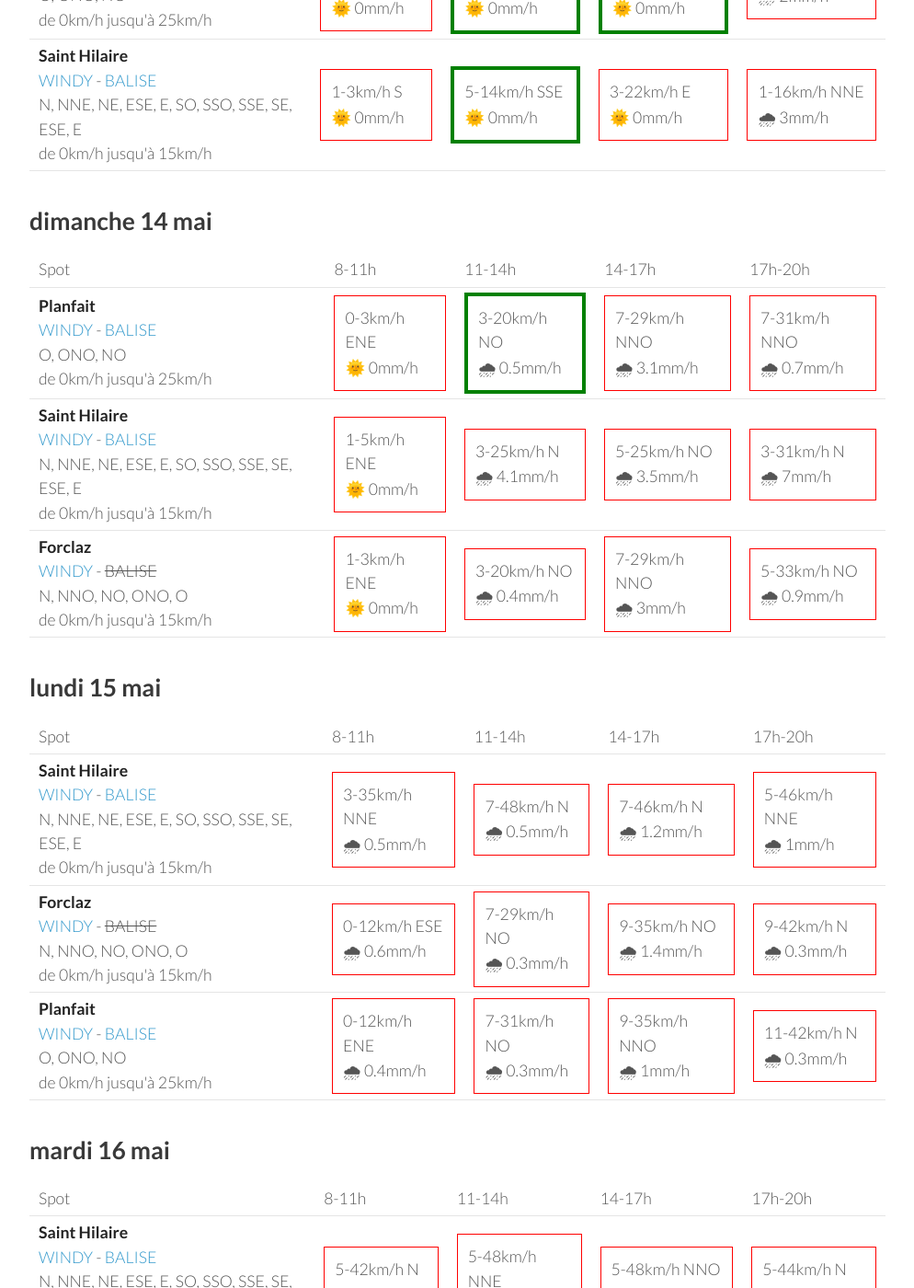
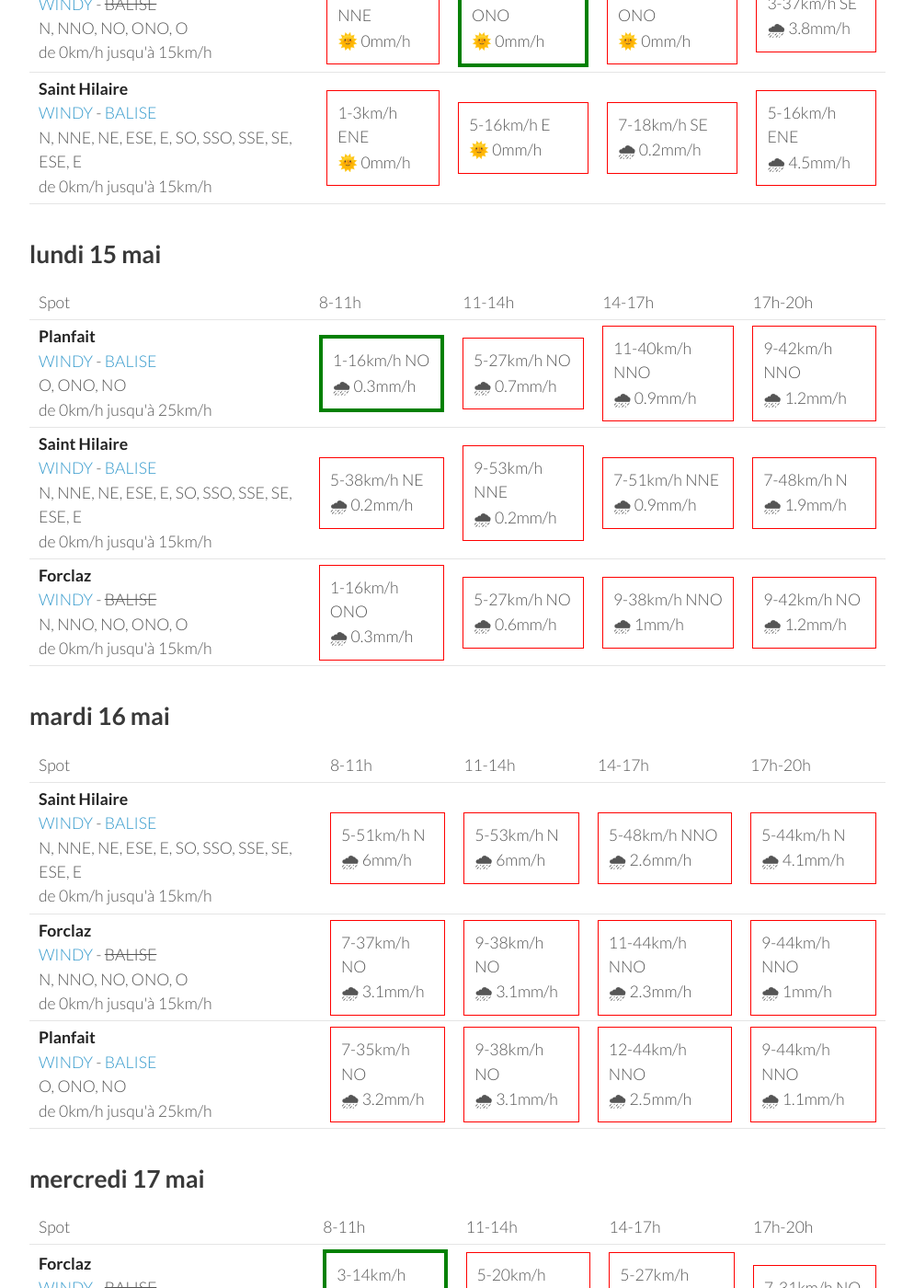
Before and after one commit to parapente-dans-le-nord/parapente-dans-le-nord.github.io, a Jekyll site: the page built from alpes_nord.markdown, in a window 1280 px wide and 1400 px high, scrolled down 1042 px. Shown: the whole window at 92% size, without its empty margins (26-1020 px from the left). Built offline with Jekyll 4.4.1, drawn with Linux system fonts in a browser that asks for light colours; some of the changed text lies outside the part shown.

Commit message:
update index.markdown

```diff
--- a/alpes_nord.markdown
+++ b/alpes_nord.markdown
@@ -7,51 +7,8 @@ title:  "Tous les spots"
 {: .links}
 
 # Prevision Windy, modèle Arome
-page mise à jour le vendredi 12 mai 22:26
+page mise à jour le samedi 13 mai 06:26
 
-## vendredi 12 mai
-
-{::nomarkdown}
-<table>
-  <tbody>
-    <tr>
-      <td>Spot</td>
-      <td>8-11h</td>
-      <td>11-14h</td>
-      <td>14-17h</td>
-      <td>17h-20h</td>
-    </tr>
-<tr>
-        <td><strong>Forclaz</strong><br><a href="https://windy.com/45.814/6.247?45.375,6.246,8,m:eVwaglz">WINDY</a> - <span class="no-balise"> BALISE </span><br> <span class="vent-favorable">N, NNO, NO, ONO, O</span><br><span class="force-vent">de 0km/h jusqu'à 15km/h</span> </td>
-
-            <td><div class="not-flyable"><p>0-0km/h NA</p><p>🌧️ 0mm/h</p></div></td>
-            <td><div class="not-flyable"><p>0-0km/h NA</p><p>🌧️ 0mm/h</p></div></td>
-            <td><div class="not-flyable"><p>0-0km/h NA</p><p>🌧️ 0mm/h</p></div></td>
-            <td><div class="not-flyable"><p>3-12km/h N</p><p>🌧 11mm/h</p></div></td>
-
-    </tr>
-<tr>
-        <td><strong>Planfait</strong><br><a href="https://windy.com/45.853/6.223?45.415,6.223,8">WINDY</a> - <span class=""><a href="https://www.openwindmap.org/PP496">BALISE</a> </span><br> <span class="vent-favorable">O, ONO, NO</span><br><span class="force-vent">de 0km/h jusqu'à 25km/h</span> </td>
-
-            <td><div class="not-flyable"><p>0-0km/h NA</p><p>🌧️ 0mm/h</p></div></td>
-            <td><div class="not-flyable"><p>0-0km/h NA</p><p>🌧️ 0mm/h</p></div></td>
-            <td><div class="not-flyable"><p>0-0km/h NA</p><p>🌧️ 0mm/h</p></div></td>
-            <td><div class="not-flyable"><p>7-22km/h E</p><p>🌧 10mm/h</p></div></td>
-
-    </tr>
-<tr>
-        <td><strong>Saint Hilaire</strong><br><a href="https://windy.com/45.307/5.888?45.087,5.889,9,m:eUFagkX">WINDY</a> - <span class=""><a href="http://www.balisemeteo.com/balise.php?idBalise=61">BALISE</a> </span><br> <span class="vent-favorable">N, NNE, NE, ESE, E, SO, SSO, SSE, SE, ESE, E</span><br><span class="force-vent">de 0km/h jusqu'à 15km/h</span> </td>
-
-            <td><div class="not-flyable"><p>0-0km/h NA</p><p>🌧️ 0mm/h</p></div></td>
-            <td><div class="not-flyable"><p>0-0km/h NA</p><p>🌧️ 0mm/h</p></div></td>
-            <td><div class="not-flyable"><p>0-0km/h NA</p><p>🌧️ 0mm/h</p></div></td>
-            <td><div class="not-flyable"><p>11-29km/h NE</p><p>🌧 4.5mm/h</p></div></td>
-
-    </tr>
-
-</tbody>
-</table>
-{:/}
 ## samedi 13 mai
 
 {::nomarkdown}
@@ -67,30 +24,30 @@ page mise à jour le vendredi 12 mai 22:26
 <tr>
         <td><strong>Forclaz</strong><br><a href="https://windy.com/45.814/6.247?45.375,6.246,8,m:eVwaglz">WINDY</a> - <span class="no-balise"> BALISE </span><br> <span class="vent-favorable">N, NNO, NO, ONO, O</span><br><span class="force-vent">de 0km/h jusqu'à 15km/h</span> </td>
 
-            <td><div class="flyable"><p>1-5km/h N</p><p>🌞 0mm/h</p></div></td>
-            <td><div class="flyable"><p>5-12km/h NO</p><p>🌞 0mm/h</p></div></td>
-            <td><div class="flyable"><p>5-12km/h NNO</p><p>🌧 1.5mm/h</p></div></td>
-            <td><div class="not-flyable"><p>11-33km/h NNE</p><p>🌧 0.6mm/h</p></div></td>
+            <td><div class="flyable"><p>1-3km/h N</p><p>🌞 0mm/h</p></div></td>
+            <td><div class="flyable"><p>5-14km/h NO</p><p>🌧 0.2mm/h</p></div></td>
+            <td><div class="not-flyable"><p>5-25km/h NNO</p><p>🌧 0.9mm/h</p></div></td>
+            <td><div class="flyable"><p>7-14km/h ONO</p><p>🌞 0mm/h</p></div></td>
 
 
     </tr>
 <tr>
         <td><strong>Planfait</strong><br><a href="https://windy.com/45.853/6.223?45.415,6.223,8">WINDY</a> - <span class=""><a href="https://www.openwindmap.org/PP496">BALISE</a> </span><br> <span class="vent-favorable">O, ONO, NO</span><br><span class="force-vent">de 0km/h jusqu'à 25km/h</span> </td>
 
-            <td><div class="not-flyable"><p>1-3km/h NNE</p><p>🌞 0mm/h</p></div></td>
-            <td><div class="flyable"><p>5-12km/h ONO</p><p>🌞 0mm/h</p></div></td>
-            <td><div class="flyable"><p>7-20km/h ONO</p><p>🌞 0mm/h</p></div></td>
-            <td><div class="not-flyable"><p>7-18km/h N</p><p>🌧 2mm/h</p></div></td>
+            <td><div class="not-flyable"><p>0-3km/h NE</p><p>🌞 0mm/h</p></div></td>
+            <td><div class="flyable"><p>7-16km/h ONO</p><p>🌞 0mm/h</p></div></td>
+            <td><div class="flyable"><p>5-20km/h ONO</p><p>🌧 0.6mm/h</p></div></td>
+            <td><div class="flyable"><p>5-12km/h O</p><p>🌞 0mm/h</p></div></td>
 
 
     </tr>
 <tr>
         <td><strong>Saint Hilaire</strong><br><a href="https://windy.com/45.307/5.888?45.087,5.889,9,m:eUFagkX">WINDY</a> - <span class=""><a href="http://www.balisemeteo.com/balise.php?idBalise=61">BALISE</a> </span><br> <span class="vent-favorable">N, NNE, NE, ESE, E, SO, SSO, SSE, SE, ESE, E</span><br><span class="force-vent">de 0km/h jusqu'à 15km/h</span> </td>
 
-            <td><div class="not-flyable"><p>1-3km/h S</p><p>🌞 0mm/h</p></div></td>
-            <td><div class="flyable"><p>5-14km/h SSE</p><p>🌞 0mm/h</p></div></td>
-            <td><div class="not-flyable"><p>3-22km/h E</p><p>🌞 0mm/h</p></div></td>
-            <td><div class="not-flyable"><p>1-16km/h NNE</p><p>🌧 3mm/h</p></div></td>
+            <td><div class="flyable"><p>1-3km/h SO</p><p>🌞 0mm/h</p></div></td>
+            <td><div class="not-flyable"><p>5-16km/h SSE</p><p>🌞 0mm/h</p></div></td>
+            <td><div class="not-flyable"><p>9-22km/h SE</p><p>🌞 0mm/h</p></div></td>
+            <td><div class="not-flyable"><p>5-25km/h NE</p><p>🌧 1.9mm/h</p></div></td>
 
 
     </tr>
@@ -113,30 +70,30 @@ page mise à jour le vendredi 12 mai 22:26
 <tr>
         <td><strong>Planfait</strong><br><a href="https://windy.com/45.853/6.223?45.415,6.223,8">WINDY</a> - <span class=""><a href="https://www.openwindmap.org/PP496">BALISE</a> </span><br> <span class="vent-favorable">O, ONO, NO</span><br><span class="force-vent">de 0km/h jusqu'à 25km/h</span> </td>
 
-            <td><div class="not-flyable"><p>0-3km/h ENE</p><p>🌞 0mm/h</p></div></td>
-            <td><div class="flyable"><p>3-20km/h NO</p><p>🌧 0.5mm/h</p></div></td>
-            <td><div class="not-flyable"><p>7-29km/h NNO</p><p>🌧 3.1mm/h</p></div></td>
-            <td><div class="not-flyable"><p>7-31km/h NNO</p><p>🌧 0.7mm/h</p></div></td>
+            <td><div class="not-flyable"><p>1-5km/h N</p><p>🌞 0mm/h</p></div></td>
+            <td><div class="flyable"><p>7-16km/h ONO</p><p>🌞 0mm/h</p></div></td>
+            <td><div class="flyable"><p>7-22km/h ONO</p><p>🌞 0mm/h</p></div></td>
+            <td><div class="not-flyable"><p>9-37km/h O</p><p>🌧 0.2mm/h</p></div></td>
+
+
+    </tr>
+<tr>
+        <td><strong>Forclaz</strong><br><a href="https://windy.com/45.814/6.247?45.375,6.246,8,m:eVwaglz">WINDY</a> - <span class="no-balise"> BALISE </span><br> <span class="vent-favorable">N, NNO, NO, ONO, O</span><br><span class="force-vent">de 0km/h jusqu'à 15km/h</span> </td>
+
+            <td><div class="not-flyable"><p>1-5km/h NNE</p><p>🌞 0mm/h</p></div></td>
+            <td><div class="flyable"><p>5-14km/h ONO</p><p>🌞 0mm/h</p></div></td>
+            <td><div class="not-flyable"><p>7-24km/h ONO</p><p>🌞 0mm/h</p></div></td>
+            <td><div class="not-flyable"><p>3-37km/h SE</p><p>🌧 3.8mm/h</p></div></td>
 
 
     </tr>
 <tr>
         <td><strong>Saint Hilaire</strong><br><a href="https://windy.com/45.307/5.888?45.087,5.889,9,m:eUFagkX">WINDY</a> - <span class=""><a href="http://www.balisemeteo.com/balise.php?idBalise=61">BALISE</a> </span><br> <span class="vent-favorable">N, NNE, NE, ESE, E, SO, SSO, SSE, SE, ESE, E</span><br><span class="force-vent">de 0km/h jusqu'à 15km/h</span> </td>
 
-            <td><div class="not-flyable"><p>1-5km/h ENE</p><p>🌞 0mm/h</p></div></td>
-            <td><div class="not-flyable"><p>3-25km/h N</p><p>🌧 4.1mm/h</p></div></td>
-            <td><div class="not-flyable"><p>5-25km/h NO</p><p>🌧 3.5mm/h</p></div></td>
-            <td><div class="not-flyable"><p>3-31km/h N</p><p>🌧 7mm/h</p></div></td>
-
-
-    </tr>
-<tr>
-        <td><strong>Forclaz</strong><br><a href="https://windy.com/45.814/6.247?45.375,6.246,8,m:eVwaglz">WINDY</a> - <span class="no-balise"> BALISE </span><br> <span class="vent-favorable">N, NNO, NO, ONO, O</span><br><span class="force-vent">de 0km/h jusqu'à 15km/h</span> </td>
-
             <td><div class="not-flyable"><p>1-3km/h ENE</p><p>🌞 0mm/h</p></div></td>
-            <td><div class="not-flyable"><p>3-20km/h NO</p><p>🌧 0.4mm/h</p></div></td>
-            <td><div class="not-flyable"><p>7-29km/h NNO</p><p>🌧 3mm/h</p></div></td>
-            <td><div class="not-flyable"><p>5-33km/h NO</p><p>🌧 0.9mm/h</p></div></td>
+            <td><div class="not-flyable"><p>5-16km/h E</p><p>🌞 0mm/h</p></div></td>
+            <td><div class="not-flyable"><p>7-18km/h SE</p><p>🌧 0.2mm/h</p></div></td>
+            <td><div class="not-flyable"><p>5-16km/h ENE</p><p>🌧 4.5mm/h</p></div></td>
 
 
     </tr>
@@ -157,32 +114,32 @@ page mise à jour le vendredi 12 mai 22:26
       <td>17h-20h</td>
     </tr>
 <tr>
+        <td><strong>Planfait</strong><br><a href="https://windy.com/45.853/6.223?45.415,6.223,8">WINDY</a> - <span class=""><a href="https://www.openwindmap.org/PP496">BALISE</a> </span><br> <span class="vent-favorable">O, ONO, NO</span><br><span class="force-vent">de 0km/h jusqu'à 25km/h</span> </td>
+
+            <td><div class="flyable"><p>1-16km/h NO</p><p>🌧 0.3mm/h</p></div></td>
+            <td><div class="not-flyable"><p>5-27km/h NO</p><p>🌧 0.7mm/h</p></div></td>
+            <td><div class="not-flyable"><p>11-40km/h NNO</p><p>🌧 0.9mm/h</p></div></td>
+            <td><div class="not-flyable"><p>9-42km/h NNO</p><p>🌧 1.2mm/h</p></div></td>
+
+
+    </tr>
+<tr>
         <td><strong>Saint Hilaire</strong><br><a href="https://windy.com/45.307/5.888?45.087,5.889,9,m:eUFagkX">WINDY</a> - <span class=""><a href="http://www.balisemeteo.com/balise.php?idBalise=61">BALISE</a> </span><br> <span class="vent-favorable">N, NNE, NE, ESE, E, SO, SSO, SSE, SE, ESE, E</span><br><span class="force-vent">de 0km/h jusqu'à 15km/h</span> </td>
 
-            <td><div class="not-flyable"><p>3-35km/h NNE</p><p>🌧 0.5mm/h</p></div></td>
-            <td><div class="not-flyable"><p>7-48km/h N</p><p>🌧 0.5mm/h</p></div></td>
-            <td><div class="not-flyable"><p>7-46km/h N</p><p>🌧 1.2mm/h</p></div></td>
-            <td><div class="not-flyable"><p>5-46km/h NNE</p><p>🌧 1mm/h</p></div></td>
+            <td><div class="not-flyable"><p>5-38km/h NE</p><p>🌧 0.2mm/h</p></div></td>
+            <td><div class="not-flyable"><p>9-53km/h NNE</p><p>🌧 0.2mm/h</p></div></td>
+            <td><div class="not-flyable"><p>7-51km/h NNE</p><p>🌧 0.9mm/h</p></div></td>
+            <td><div class="not-flyable"><p>7-48km/h N</p><p>🌧 1.9mm/h</p></div></td>
 
 
     </tr>
 <tr>
         <td><strong>Forclaz</strong><br><a href="https://windy.com/45.814/6.247?45.375,6.246,8,m:eVwaglz">WINDY</a> - <span class="no-balise"> BALISE </span><br> <span class="vent-favorable">N, NNO, NO, ONO, O</span><br><span class="force-vent">de 0km/h jusqu'à 15km/h</span> </td>
 
-            <td><div class="not-flyable"><p>0-12km/h ESE</p><p>🌧 0.6mm/h</p></div></td>
-            <td><div class="not-flyable"><p>7-29km/h NO</p><p>🌧 0.3mm/h</p></div></td>
-            <td><div class="not-flyable"><p>9-35km/h NO</p><p>🌧 1.4mm/h</p></div></td>
-            <td><div class="not-flyable"><p>9-42km/h N</p><p>🌧 0.3mm/h</p></div></td>
-
-
-    </tr>
-<tr>
-        <td><strong>Planfait</strong><br><a href="https://windy.com/45.853/6.223?45.415,6.223,8">WINDY</a> - <span class=""><a href="https://www.openwindmap.org/PP496">BALISE</a> </span><br> <span class="vent-favorable">O, ONO, NO</span><br><span class="force-vent">de 0km/h jusqu'à 25km/h</span> </td>
-
-            <td><div class="not-flyable"><p>0-12km/h ENE</p><p>🌧 0.4mm/h</p></div></td>
-            <td><div class="not-flyable"><p>7-31km/h NO</p><p>🌧 0.3mm/h</p></div></td>
-            <td><div class="not-flyable"><p>9-35km/h NNO</p><p>🌧 1mm/h</p></div></td>
-            <td><div class="not-flyable"><p>11-42km/h N</p><p>🌧 0.3mm/h</p></div></td>
+            <td><div class="not-flyable"><p>1-16km/h ONO</p><p>🌧 0.3mm/h</p></div></td>
+            <td><div class="not-flyable"><p>5-27km/h NO</p><p>🌧 0.6mm/h</p></div></td>
+            <td><div class="not-flyable"><p>9-38km/h NNO</p><p>🌧 1mm/h</p></div></td>
+            <td><div class="not-flyable"><p>9-42km/h NO</p><p>🌧 1.2mm/h</p></div></td>
 
 
     </tr>
@@ -205,8 +162,8 @@ page mise à jour le vendredi 12 mai 22:26
 <tr>
         <td><strong>Saint Hilaire</strong><br><a href="https://windy.com/45.307/5.888?45.087,5.889,9,m:eUFagkX">WINDY</a> - <span class=""><a href="http://www.balisemeteo.com/balise.php?idBalise=61">BALISE</a> </span><br> <span class="vent-favorable">N, NNE, NE, ESE, E, SO, SSO, SSE, SE, ESE, E</span><br><span class="force-vent">de 0km/h jusqu'à 15km/h</span> </td>
 
-            <td><div class="not-flyable"><p>5-42km/h N</p><p>🌧 3.3mm/h</p></div></td>
-            <td><div class="not-flyable"><p>5-48km/h NNE</p><p>🌧 1.4mm/h</p></div></td>
+            <td><div class="not-flyable"><p>5-51km/h N</p><p>🌧 6mm/h</p></div></td>
+            <td><div class="not-flyable"><p>5-53km/h N</p><p>🌧 6mm/h</p></div></td>
             <td><div class="not-flyable"><p>5-48km/h NNO</p><p>🌧 2.6mm/h</p></div></td>
             <td><div class="not-flyable"><p>5-44km/h N</p><p>🌧 4.1mm/h</p></div></td>
 
@@ -215,8 +172,8 @@ page mise à jour le vendredi 12 mai 22:26
 <tr>
         <td><strong>Forclaz</strong><br><a href="https://windy.com/45.814/6.247?45.375,6.246,8,m:eVwaglz">WINDY</a> - <span class="no-balise"> BALISE </span><br> <span class="vent-favorable">N, NNO, NO, ONO, O</span><br><span class="force-vent">de 0km/h jusqu'à 15km/h</span> </td>
 
-            <td><div class="not-flyable"><p>7-33km/h NO</p><p>🌧 0.7mm/h</p></div></td>
-            <td><div class="not-flyable"><p>7-37km/h NNO</p><p>🌧 0.5mm/h</p></div></td>
+            <td><div class="not-flyable"><p>7-37km/h NO</p><p>🌧 3.1mm/h</p></div></td>
+            <td><div class="not-flyable"><p>9-38km/h NO</p><p>🌧 3.1mm/h</p></div></td>
             <td><div class="not-flyable"><p>11-44km/h NNO</p><p>🌧 2.3mm/h</p></div></td>
             <td><div class="not-flyable"><p>9-44km/h NNO</p><p>🌧 1mm/h</p></div></td>
 
@@ -225,8 +182,8 @@ page mise à jour le vendredi 12 mai 22:26
 <tr>
         <td><strong>Planfait</strong><br><a href="https://windy.com/45.853/6.223?45.415,6.223,8">WINDY</a> - <span class=""><a href="https://www.openwindmap.org/PP496">BALISE</a> </span><br> <span class="vent-favorable">O, ONO, NO</span><br><span class="force-vent">de 0km/h jusqu'à 25km/h</span> </td>
 
-            <td><div class="not-flyable"><p>7-31km/h NO</p><p>🌧 0.7mm/h</p></div></td>
-            <td><div class="not-flyable"><p>9-37km/h NNO</p><p>🌧 0.5mm/h</p></div></td>
+            <td><div class="not-flyable"><p>7-35km/h NO</p><p>🌧 3.2mm/h</p></div></td>
+            <td><div class="not-flyable"><p>9-38km/h NO</p><p>🌧 3.1mm/h</p></div></td>
             <td><div class="not-flyable"><p>12-44km/h NNO</p><p>🌧 2.5mm/h</p></div></td>
             <td><div class="not-flyable"><p>9-44km/h NNO</p><p>🌧 1.1mm/h</p></div></td>
 
```
